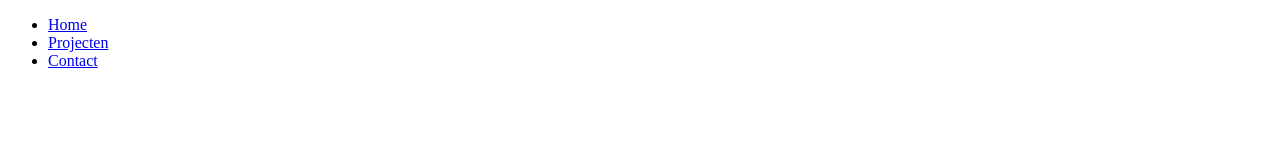
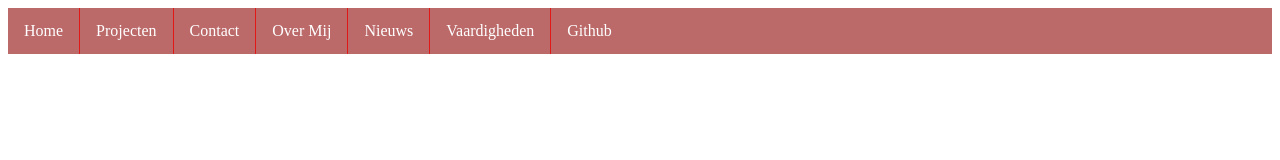
Before and after one commit to ROC-van-Amsterdam-College-Amstelland/project-portfolio-Dimas020, a plain HTML site: page index.html in a window 1280 px wide. Drawn offline with Linux system fonts and the light colour scheme.

Commit message:
Menu en link gemaakt

```diff
--- a/index.html
+++ b/index.html
@@ -1,6 +1,7 @@
 <!DOCTYPE html>
 <html lang="en">
 <head>
+    <link rel="stylesheet" href="style.css">
     <meta charset="UTF-8">
     <meta name="viewport" content="width=device-width, initial-scale=1.0">
     <meta http-equiv="X-UA-Compatible" content="ie=edge">
@@ -13,6 +14,10 @@
                 <li><a href="index.html">Home</a></li>
                 <li><a href="projecten.html">Projecten</a></li>
                 <li><a href="contact.html">Contact</a></li>
+                <li><a href="over-mij.html">Over Mij</a></li>
+                <li><a href="nieuws.html">Nieuws</a></li>
+                <li><a href="vaardigheden.html">Vaardigheden</a></li>
+                <li><a href="https://github.com/ROC-van-Amsterdam-College-Amstelland/project-portfolio-Dimas020">Github</a></li>
             </ul>
         </nav>
     </header>
--- /dev/null
+++ b/style.css
@@ -0,0 +1,32 @@
+ul {
+    list-style-type: none;
+    margin: 0;
+    padding: 0;
+    overflow: hidden;
+    background-color: rgb(187, 105, 105);
+  }
+
+  li {
+    float: left;
+    border-right:1px solid rgb(224, 24, 24);
+  }
+
+  li:last-child {
+    border-right: none;
+  }
+
+  li a {
+    display: block;
+    color: white;
+    text-align: center;
+    padding: 14px 16px;
+    text-decoration: none;
+  }
+
+  li a:hover:not(.active) {
+    background-color: #111;
+  }
+
+  .active {
+    background-color: #4CAF50;
+  }
```
